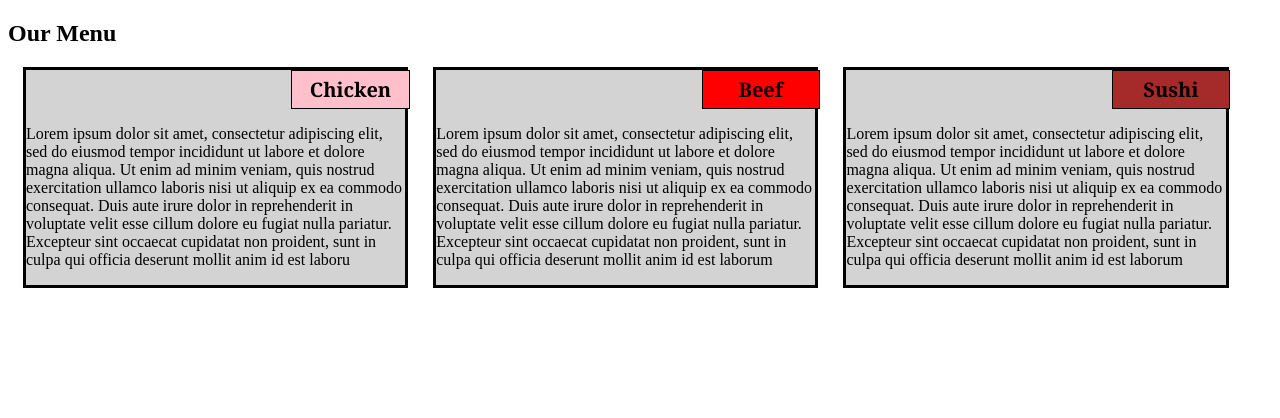
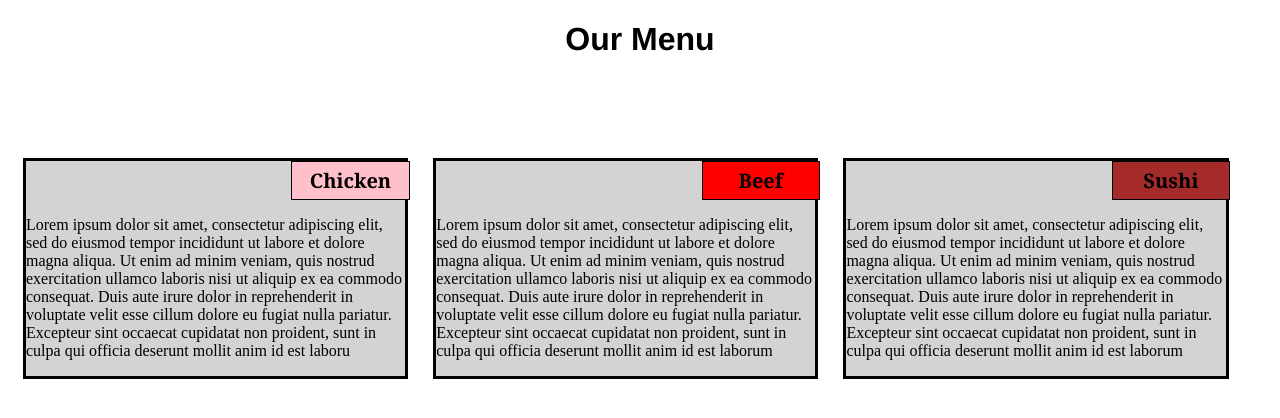
Before and after one commit to subhasree2/Coursera-Assignments, a plain HTML site: page mod2_solution/index.html in a window 1280 px wide. Drawn offline with Linux system fonts and the light colour scheme.

Commit message:
Update index.html

```diff
--- a/mod2_solution/index.html
+++ b/mod2_solution/index.html
@@ -6,7 +6,7 @@
     <meta name="viewport" content="width=device-width" , initial-scale="1">
 </head>
 <body>
-	<h2>Our Menu</h2>
+	<h1>Our Menu</h1>
 <section class="col-lg1 col-md1 col-sm1">
 <div id="sec1">Chicken</div>
 <p>Lorem ipsum dolor sit amet, consectetur  adipiscing elit, sed do eiusmod tempor incididunt ut labore et dolore magna aliqua. Ut enim ad minim veniam, quis nostrud exercitation ullamco laboris nisi ut aliquip ex ea commodo consequat. Duis aute irure dolor in reprehenderit in voluptate velit esse cillum dolore eu fugiat nulla pariatur. Excepteur sint occaecat cupidatat non proident, sunt in culpa qui officia deserunt mollit anim id est laboru</p>
```
